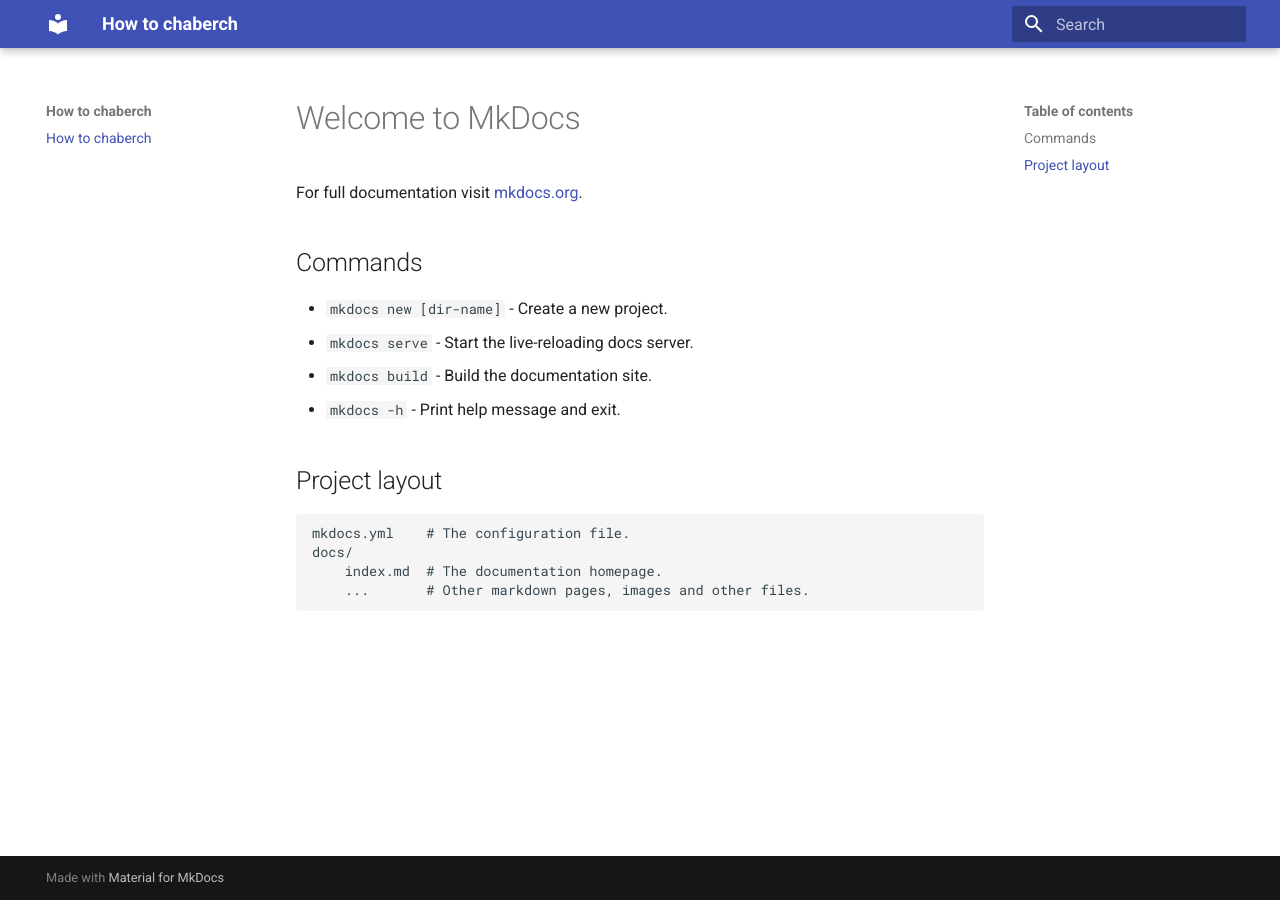
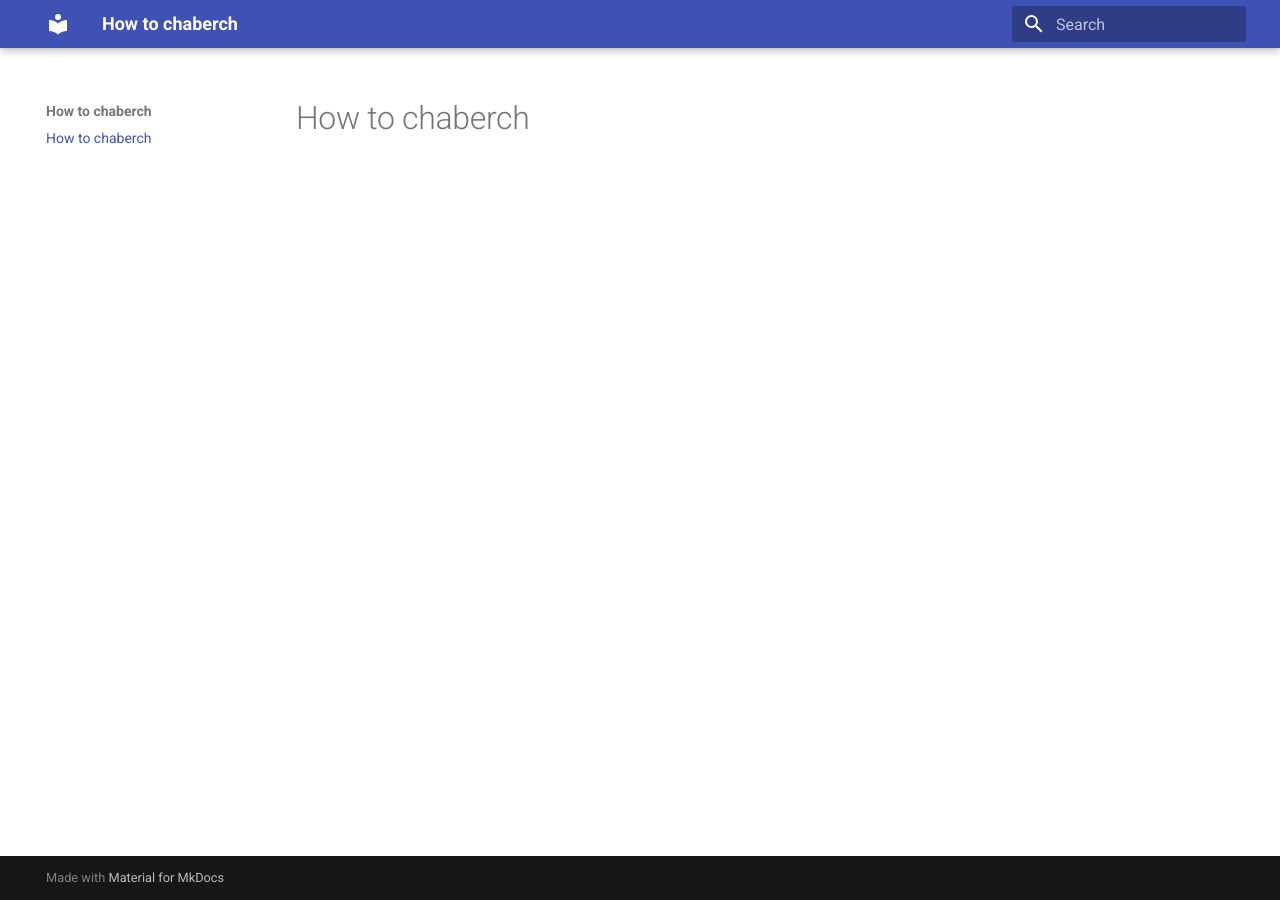
Before and after one commit to chabErch/how-to-chaberch, an MkDocs documentation site: the page built from docs/index.md, in a window 1280 px wide. Built offline with MkDocs 1.6.1 and Material for MkDocs 9.7.7, drawn with Linux system fonts in a browser that asks for light colours.

Commit message:
Тест pages

```diff
--- a/docs/index.md
+++ b/docs/index.md
@@ -1,17 +1 @@
-# Welcome to MkDocs
-
-For full documentation visit [mkdocs.org](https://www.mkdocs.org).
-
-## Commands
-
-* `mkdocs new [dir-name]` - Create a new project.
-* `mkdocs serve` - Start the live-reloading docs server.
-* `mkdocs build` - Build the documentation site.
-* `mkdocs -h` - Print help message and exit.
-
-## Project layout
-
-    mkdocs.yml    # The configuration file.
-    docs/
-        index.md  # The documentation homepage.
-        ...       # Other markdown pages, images and other files.
+# How to chaberch
```
